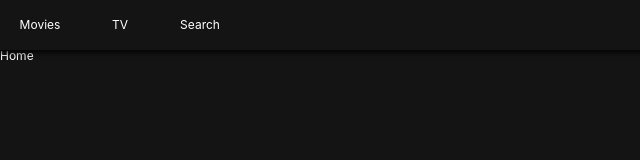
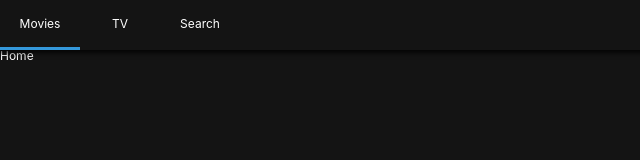
Before and after one commit to dngwoo/nomad_movie-app-recap, a React (Create React App) app: page / in a window 1280 px wide. Shown: the top 160 px of the page, without its empty margins (0-640 px from the left). Built offline with nearby package versions, Linux system fonts and the light colour scheme.

Commit message:
Header Commit

```diff
--- a/src/Components/GlobalStyles.js
+++ b/src/Components/GlobalStyles.js
@@ -8,7 +8,7 @@ const globalStyles = createGlobalStyle`
         color: inherit;
     }
     *{
-        box-sizing:boreder-box;
+        box-sizing:border-box;
     }
     body{
         font-family: -apple-system, BlinkMacSystemFont, 'Segoe UI', Roboto, Oxygen, Ubuntu, Cantarell, 'Open Sans', 'Helvetica Neue', sans-serif;
--- a/src/Components/Header.js
+++ b/src/Components/Header.js
@@ -32,7 +32,9 @@ export default withRouter(({ location: { pathname } }) => (
     {/* {console.log(pathname)} */}
     <List>
       <Item>
-        <SLink to="/">Movies</SLink>
+        <SLink to="/" current={pathname === '/' ? 1 : 0}>
+          Movies
+        </SLink>
       </Item>
       <Item>
         <SLink to="/tv" current={pathname === '/tv' ? 1 : 0}>
```
